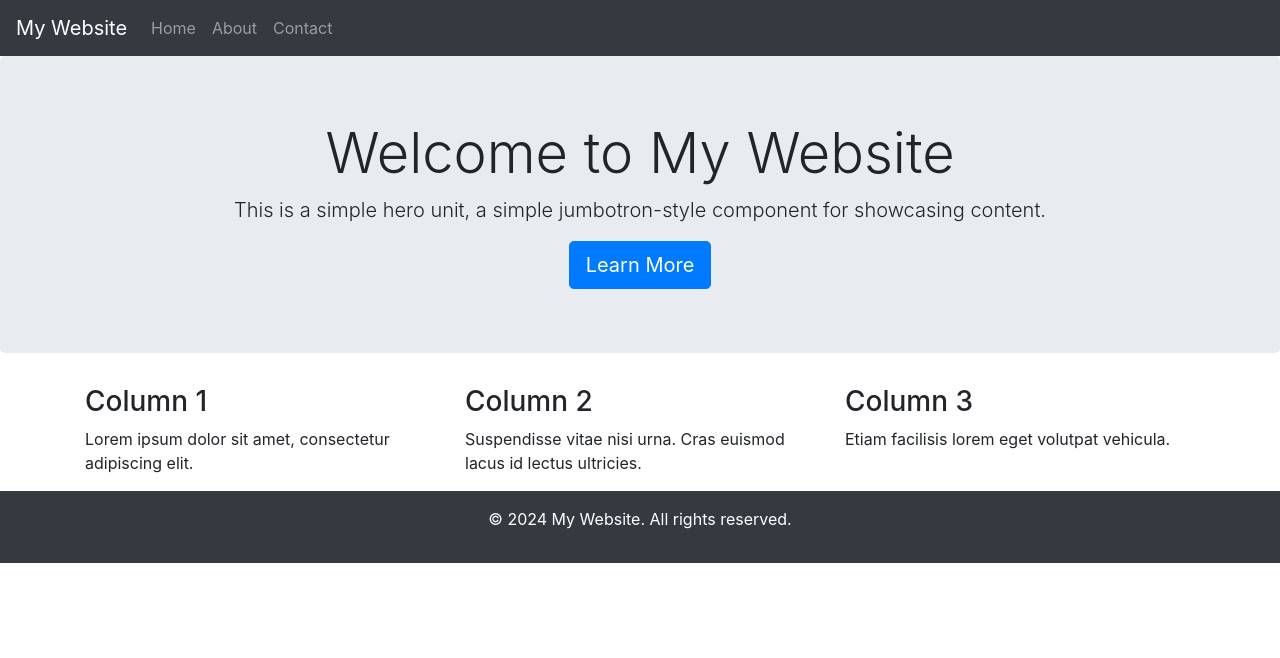
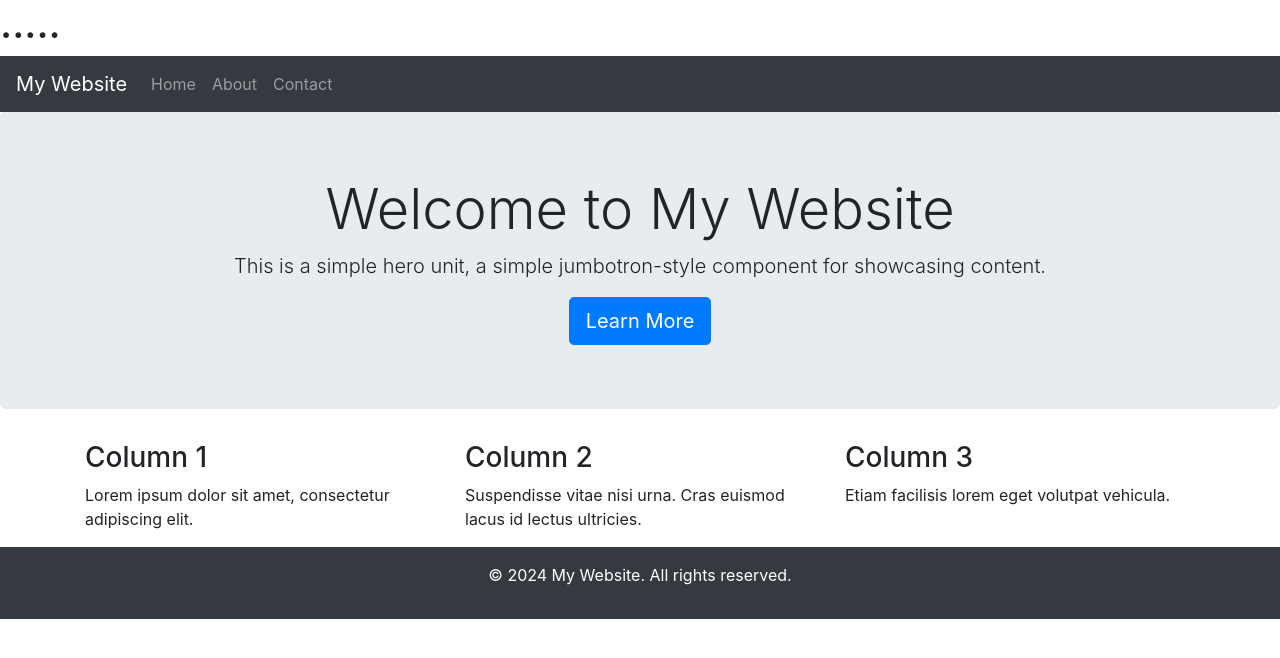
Before and after one commit to MaiVanTruong23/BTVN, a plain HTML site: page index.html in a window 1280 px wide. Drawn offline with nearby package versions, Linux system fonts and the light colour scheme.

Commit message:
Update index.html

```diff
--- a/index.html
+++ b/index.html
@@ -9,6 +9,7 @@
 </head>
 
 <body>
+    <h1>.....</h1>
     <nav class="navbar navbar-expand-lg navbar-dark bg-dark">
         <a class="navbar-brand" href="#">My Website</a>
         <button class="navbar-toggler" type="button" data-toggle="collapse" data-target="#navbarNav"
```
